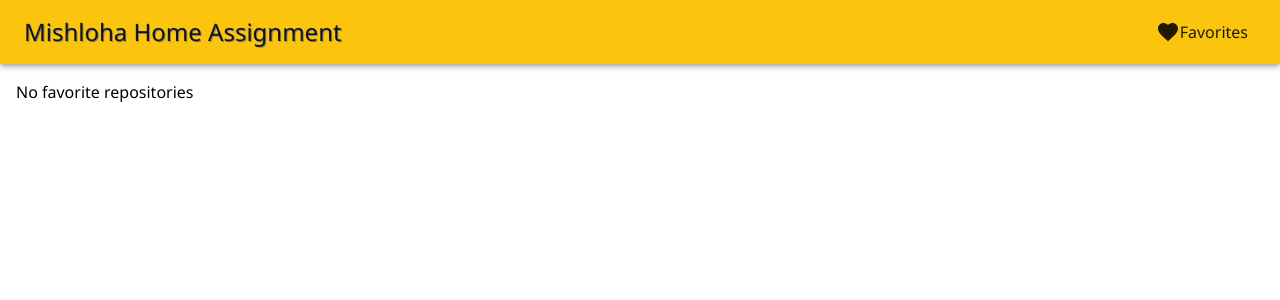
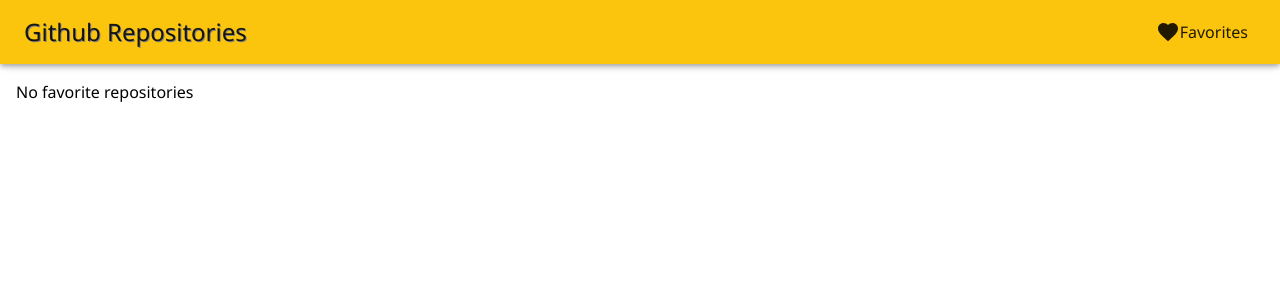
Before and after one commit to InbarDarshani/Mishloha, a React (Create React App) app in the folder Frontend/client/: page /favorites in a window 1280 px wide. Shown: the top 300 px of the page. Built offline with nearby package versions, Linux system fonts and the light colour scheme.

Commit message:
Title change

```diff
--- a/Frontend/client/src/components/Header.jsx
+++ b/Frontend/client/src/components/Header.jsx
@@ -13,7 +13,7 @@ const Header = () => {
         <Toolbar>
           <Link href="/" color="inherit" underline="none" sx={{flexGrow: 1}}>
             <Typography variant="h5" sx={{textShadow: "gray 1px 1px"}}>
-              Mishloha Home Assignment
+              Github Repositories
             </Typography>
           </Link>
           <IconButton color="inherit" onClick={() => navigate("/favorites")}>
```
